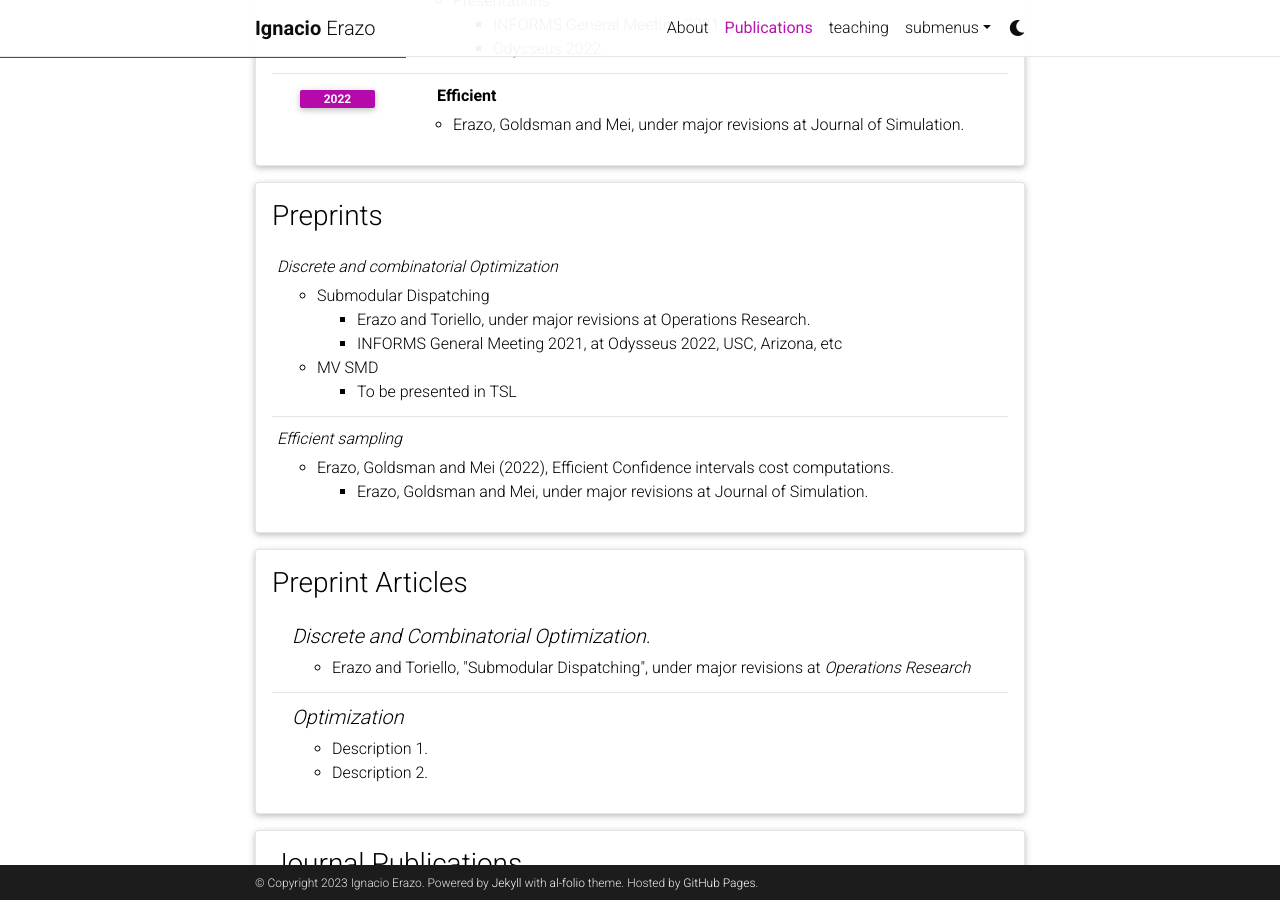
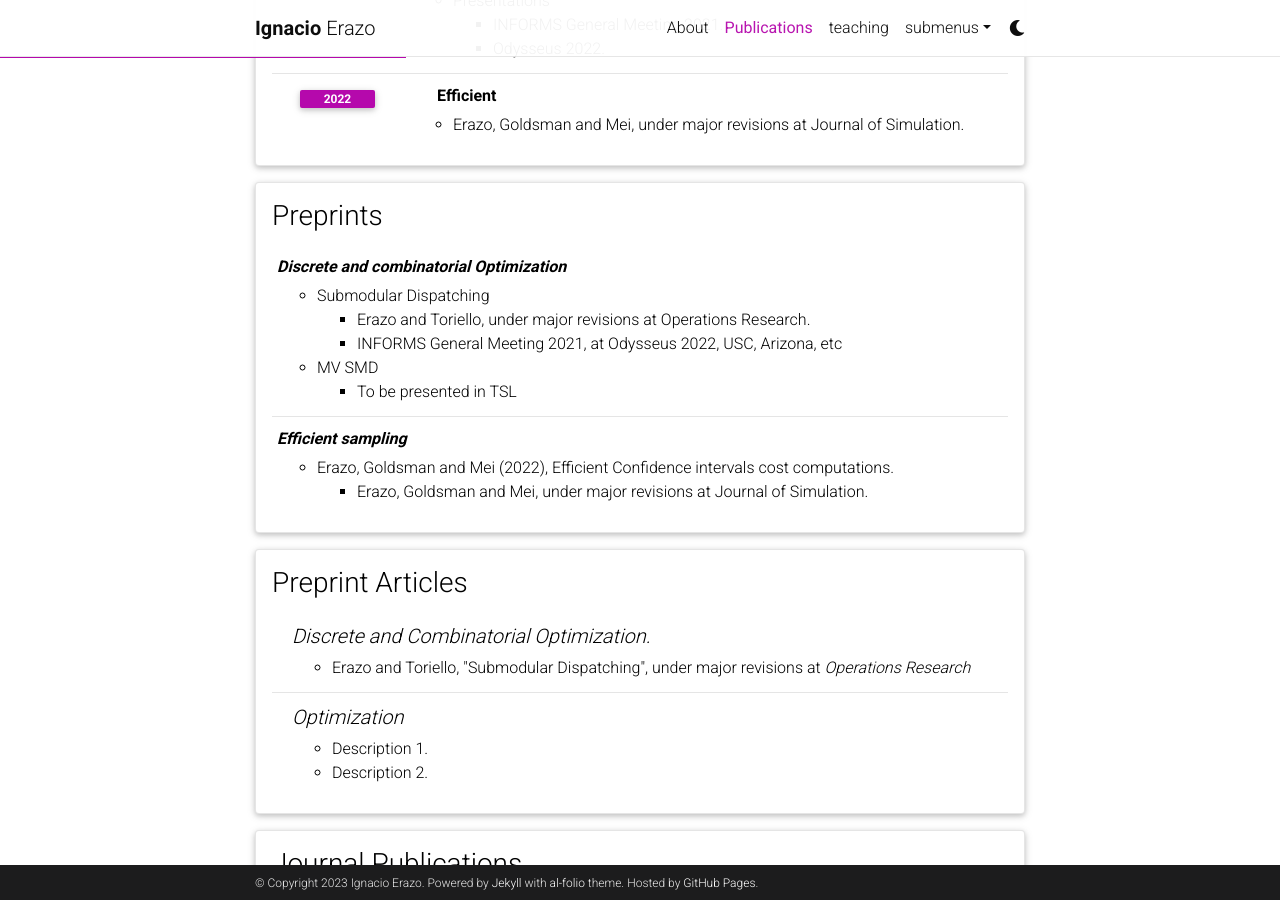
Before and after one commit to ierazo/ierazo.github.io, a Jekyll site: the page built from _pages/pubs_detailed.md, in a window 1280 px wide and 900 px high, scrolled down 322 px. Built offline with Jekyll 4.4.1, drawn with Linux system fonts in a browser that asks for light colours; comment, search, counter and statistics services are not loaded; a style sheet for code colours, icons or effects is not loaded.

Commit message:
change black topics

```diff
--- a/_includes/cv/pubs_list.html
+++ b/_includes/cv/pubs_list.html
@@ -3,7 +3,7 @@
       <li class="list-group-item">
         <div class="row">
             {% if content.title %}
-            <h6 class="font-italic">{{content.title}}</h6>
+            <h6 class="font-weight-bold font-italic">{{content.title}}</h6>
             {% endif %}
             {% if content.description %}
               <ul class="items">
```
